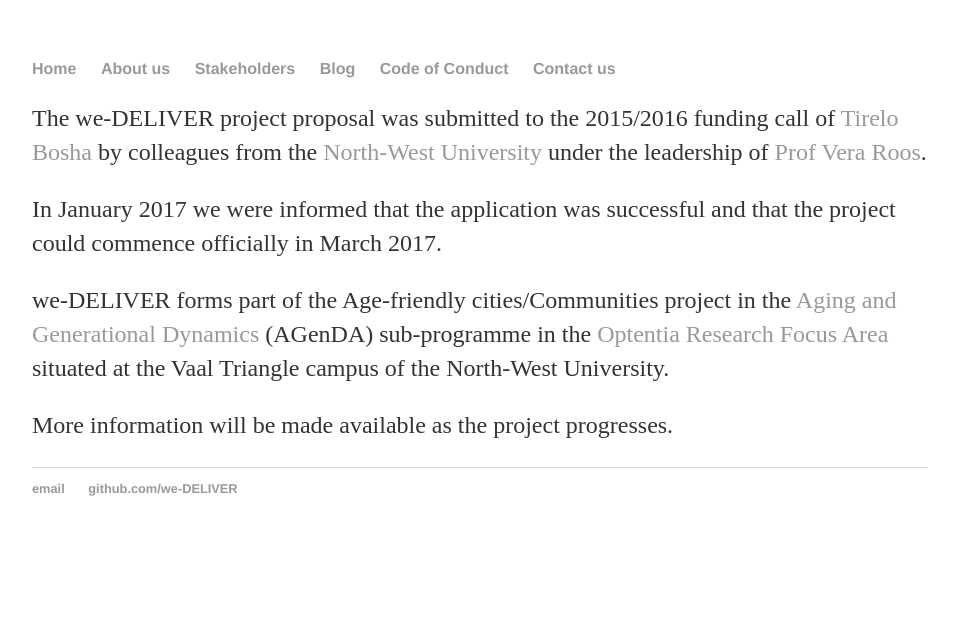
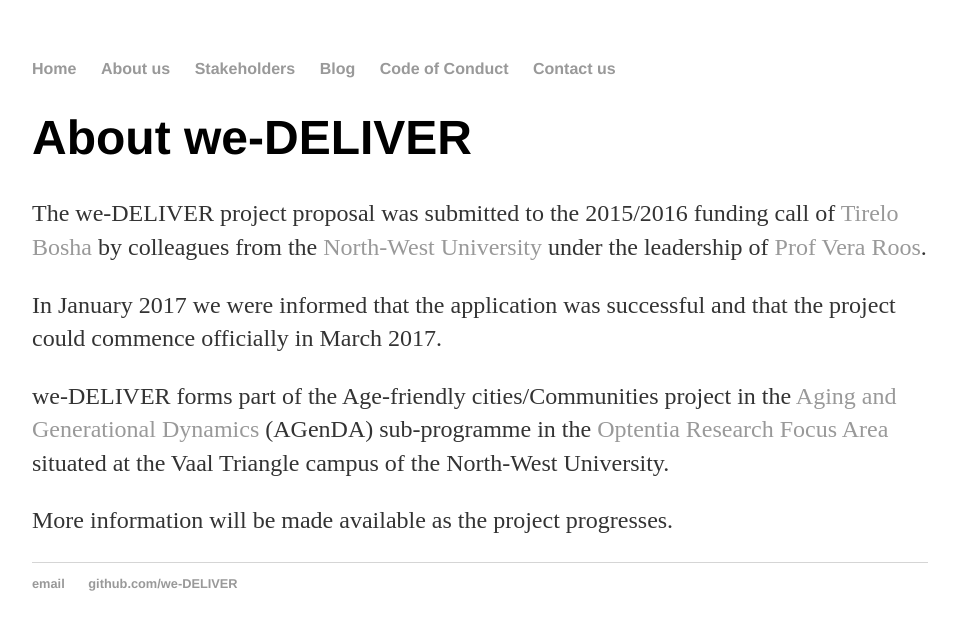
Before and after one commit to zjsteyn/we-DELIVER.github.io, a Jekyll site: the page built from about.html, in a window 1280 px wide. Shown: the top 630 px of the page, without its empty margins (160-1116 px from the left). Built offline with Jekyll 4.4.1, drawn with Linux system fonts in a browser that asks for light colours.

Commit message:
Update about.html

```diff
--- a/about.html
+++ b/about.html
@@ -2,6 +2,8 @@
 layout: default
 title: we-DELIVER - About us
 ---
+
+<h1>About we-DELIVER</h1>
 
 <p>The we-DELIVER project proposal was submitted to the 2015/2016 funding call of <a href="https://www.facebook.com/Tirelo-Bosha-1152098614915805/">Tirelo Bosha</a> by colleagues from the <a href="http://www.nwu.ac.za">North-West University</a> under the leadership of <a href="http://veraroos.co.za/">Prof Vera Roos</a>.
 </p>
```
